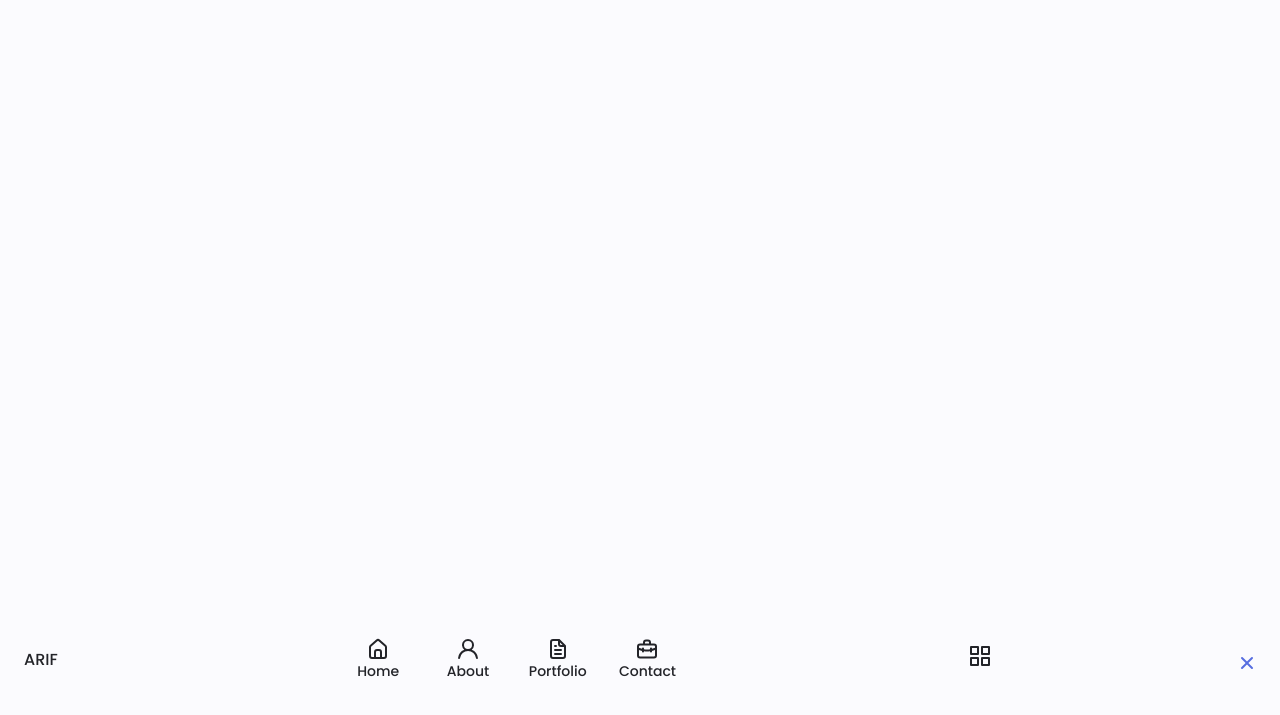
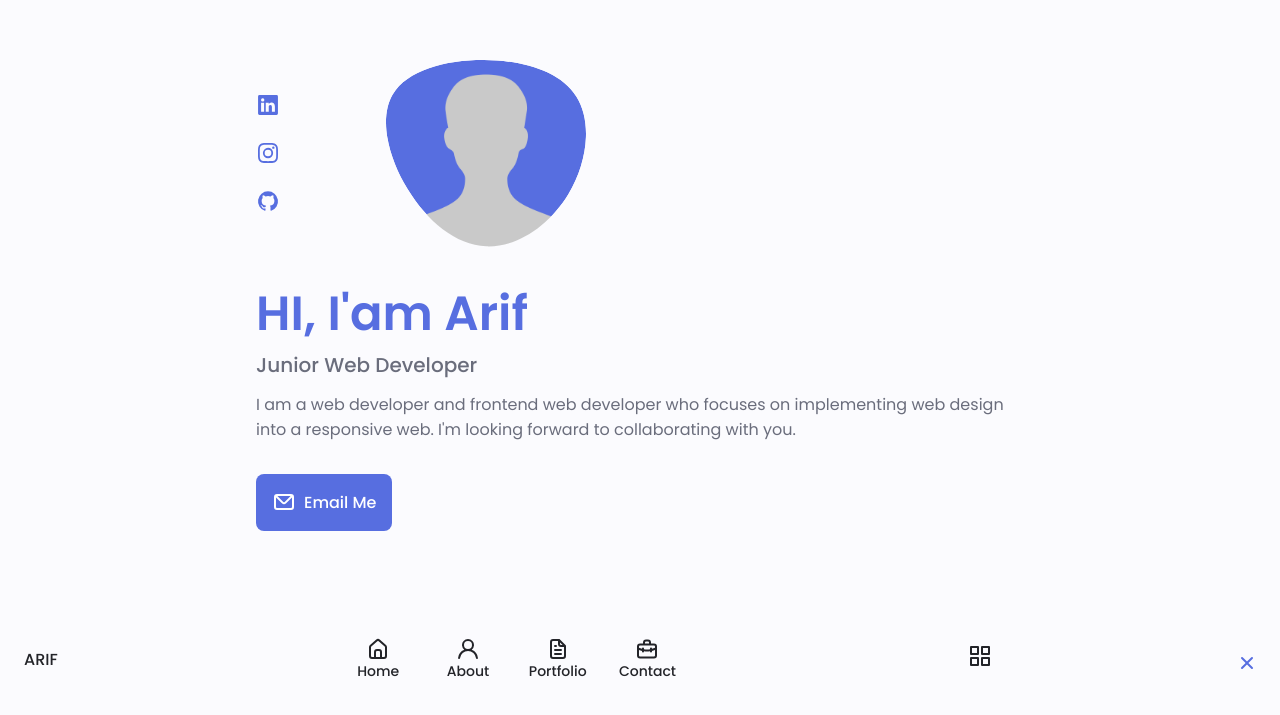
Before and after one commit to arifnurrhmnn/web-portfolio, a Next.js app: page / in a window 1280 px wide. Shown: the part 117-832 px from the top of the page. Built offline with nearby package versions, Linux system fonts and the light colour scheme.

Commit message:
create Home

```diff
--- a/components/Home/Home.jsx
+++ b/components/Home/Home.jsx
@@ -1,5 +1,78 @@
 import React from "react";
 
+import {
+  UilLinkedin,
+  UilInstagram,
+  UilGithub,
+  UilEnvelope,
+} from "@iconscout/react-unicons";
+
 export default function Home() {
-  return <div></div>;
+  return (
+    <>
+      <section className="home section" id="home">
+        <div className="home__container container grid">
+          <div className="home__content grid">
+            <div className="home__social">
+              <a href="#" target="_blank" className="home__social-icon">
+                <UilLinkedin />
+              </a>
+              <a href="#" target="_blank" className="home__social-icon">
+                <UilInstagram />
+              </a>
+              <a href="#" target="_blank" className="home__social-icon">
+                <UilGithub />
+              </a>
+            </div>
+
+            <div className="home__img">
+              <svg
+                className="home__blob"
+                viewBox="0 0 200 187"
+                xmlns="http://www.w3.org/2000/svg"
+                xmlnsXlink="http://www.w3.org/1999/xlink"
+              >
+                <mask id="mask0" mask-type="alpha">
+                  <path
+                    d="M190.312 36.4879C206.582 62.1187 201.309 102.826 182.328 134.186C163.346 165.547
+                        130.807 187.559 100.226 186.353C69.6454 185.297 41.0228 161.023 21.7403 129.362C2.45775
+                        97.8511 -7.48481 59.1033 6.67581 34.5279C20.9871 10.1032 59.7028 -0.149132 97.9666
+                        0.00163737C136.23 0.303176 174.193 10.857 190.312 36.4879Z"
+                  />
+                </mask>
+                <g mask="url(#mask0)">
+                  <path
+                    d="M190.312 36.4879C206.582 62.1187 201.309 102.826 182.328 134.186C163.346
+                        165.547 130.807 187.559 100.226 186.353C69.6454 185.297 41.0228 161.023 21.7403
+                        129.362C2.45775 97.8511 -7.48481 59.1033 6.67581 34.5279C20.9871 10.1032 59.7028
+                        -0.149132 97.9666 0.00163737C136.23 0.303176 174.193 10.857 190.312 36.4879Z"
+                  />
+                  <image
+                    className="home__blob-img"
+                    x="5"
+                    y="5"
+                    href="/img/profile.png"
+                  />
+                </g>
+              </svg>
+            </div>
+
+            <div className="home__data">
+              <h1 className="home__title">HI, I'am Arif</h1>
+              <h3 className="home__subtitle">Junior Web Developer</h3>
+              <p className="home__description">
+                I am a web developer and frontend web developer who focuses on
+                implementing web design into a responsive web. I'm looking
+                forward to collaborating with you.
+              </p>
+              <a href="#" className="button button--flex">
+                <UilEnvelope className="button__icon-email" />
+                Email Me
+              </a>
+            </div>
+          </div>
+        </div>
+      </section>
+    </>
+  );
 }
--- a/public/css/app.css
+++ b/public/css/app.css
@@ -67,13 +67,7 @@
   }
 }
 
-/*========== Button Dark/Light ==========*/
-.nav__btns {
-  display: flex;
-  align-items: center;
-}
-
-/*==================== BASE ====================*/
+/* Base */
 * {
   box-sizing: border-box;
   padding: 0;
@@ -117,7 +111,7 @@ img {
   height: auto;
 }
 
-/*==================== REUSABLE CSS CLASSES ====================*/
+/* Reusable css class */
 .section {
   padding: 2rem 0 4rem;
 }
@@ -137,7 +131,7 @@ img {
   text-align: center;
 }
 
-/*==================== LAYOUT ====================*/
+/* Layout */
 .container {
   max-width: 768px;
   margin-left: var(--mb-1-5);
@@ -158,7 +152,36 @@ img {
   background-color: var(--body-color);
 }
 
-/*==================== NAV ====================*/
+/* Button */
+.button {
+  display: inline-block;
+  background-color: var(--first-color);
+  color: #fff;
+  padding: 1rem;
+  border-radius: 0.5rem;
+  font-weight: var(--font-medium);
+}
+.button:hover {
+  background-color: var(--first-color-alt);
+}
+
+.button__icon {
+  font-size: 1.25rem;
+  margin-left: var(--mb-0-5);
+  transition: 0.3s;
+}
+
+.button__icon-email {
+  margin-right: var(--mb-0-5);
+  transition: 0.3s;
+}
+
+.button--flex {
+  display: inline-flex;
+  align-items: center;
+}
+
+/* Navbar */
 .nav {
   max-width: 968px;
   height: var(--header-height);
@@ -235,7 +258,75 @@ img {
   color: var(--first-color-alt);
 }
 
+.nav__btns {
+  display: flex;
+  align-items: center;
+}
+
 /* show menu */
 .show-menu {
   bottom: 0;
 }
+
+/*==================== HOME ====================*/
+
+.home {
+  min-height: 100vmin;
+  display: flex;
+  justify-content: center;
+  align-items: center;
+}
+
+.home__container {
+  gap: 1rem;
+}
+
+.home__content {
+  grid-template-columns: 0.5fr 3fr;
+  padding-top: 3.5rem;
+  align-items: center;
+}
+
+.home__social {
+  display: grid;
+  grid-template-columns: max-content;
+  row-gap: 1rem;
+}
+
+.home__social-icon {
+  font-size: 1.25rem;
+  color: var(--first-color);
+}
+
+.home__social-icon:hover {
+  color: var(--first-color-alt);
+}
+
+.home__blob {
+  width: 200px;
+  fill: var(--first-color);
+}
+
+.home__blob-img {
+  width: 190px;
+}
+
+.home__data {
+  grid-column: 1/3;
+}
+
+.home__title {
+  font-size: var(--big-font-size);
+  color: var(--first-color);
+}
+
+.home__subtitle {
+  font-size: var(--h3-font-size);
+  color: var(--text-color);
+  font-weight: var(--font-medium);
+  margin-bottom: var(--mb-0-75);
+}
+
+.home__description {
+  margin-bottom: var(--mb-2);
+}
```
Also changed, not shown: public/img/profile.png (added).
